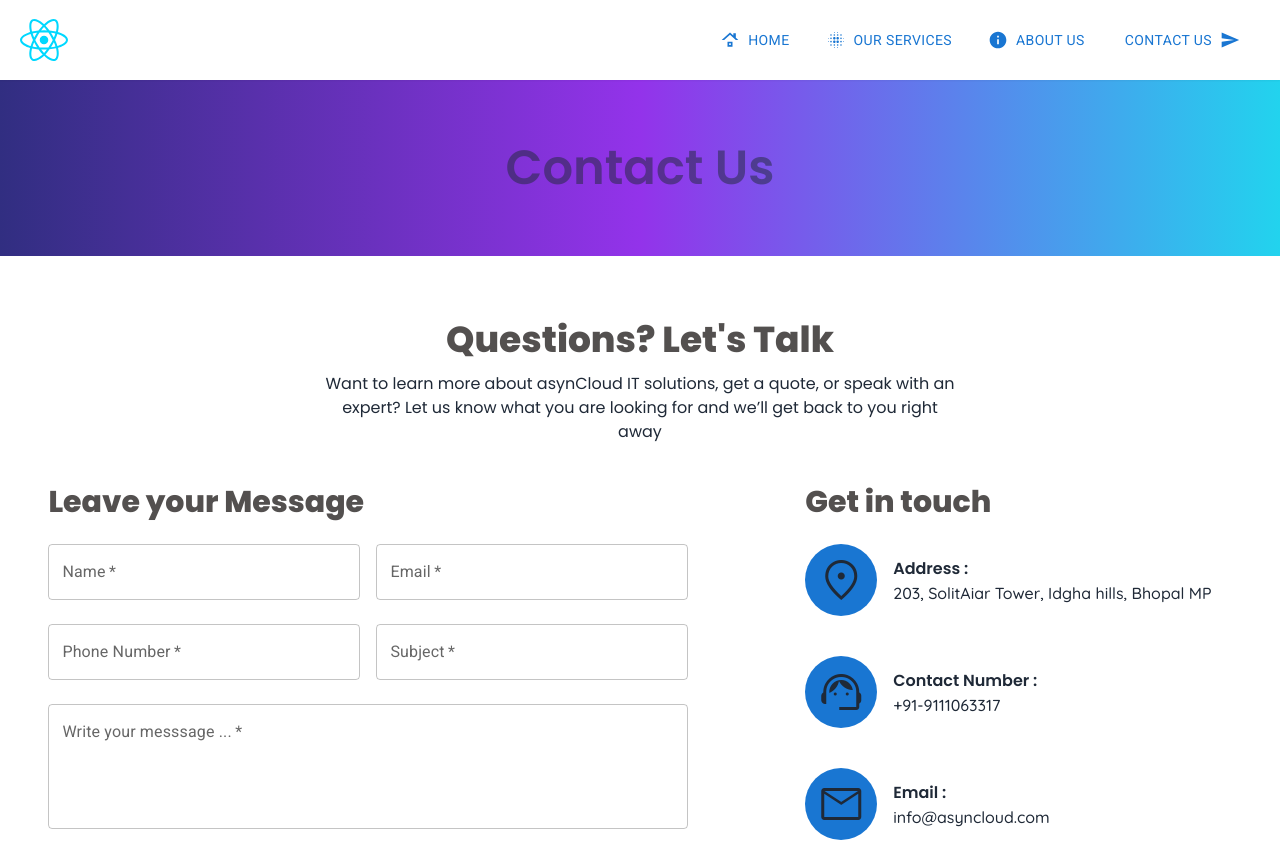
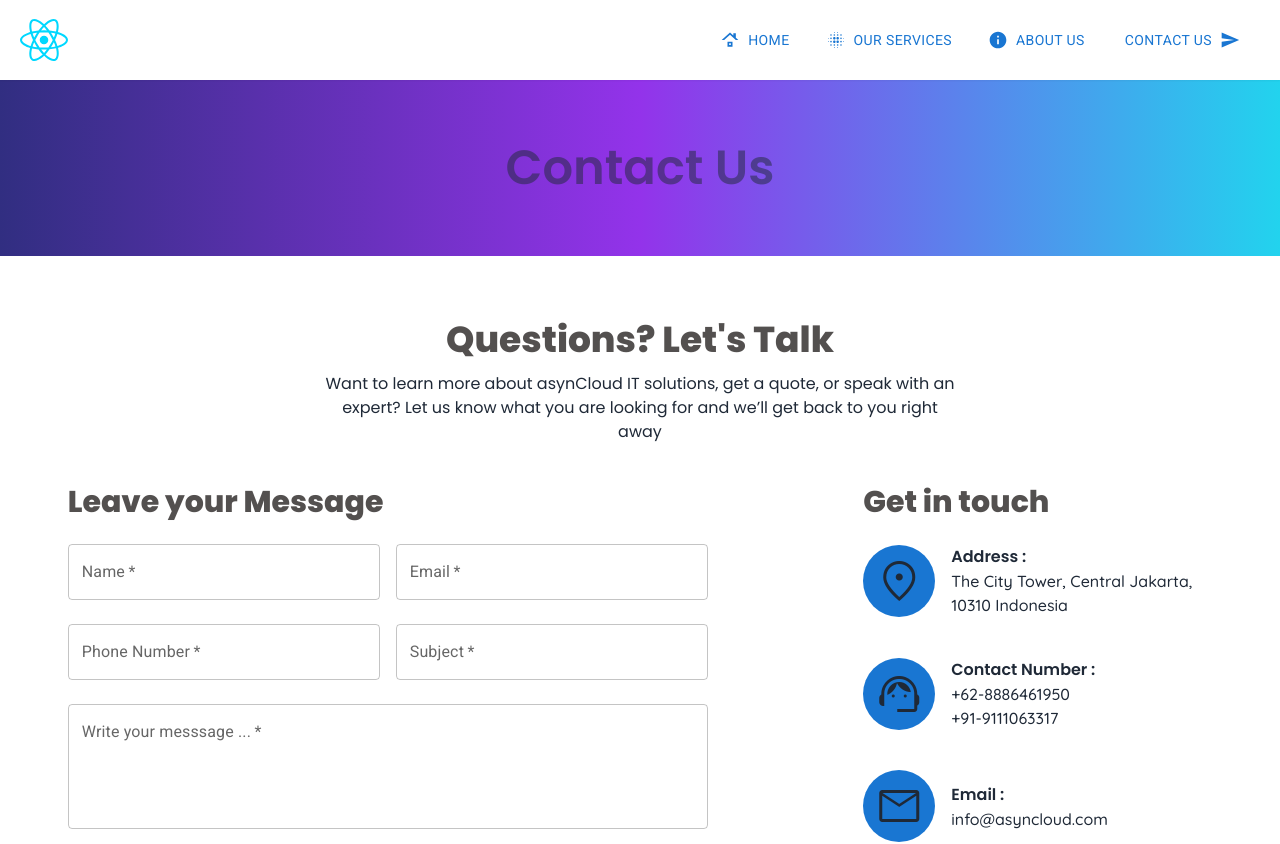
Before and after one commit to sohail9744/digitalMove, a React (Vite) app: page /contactus in a window 1280 px wide. Shown: the top 844 px of the page. Built offline with nearby package versions, Linux system fonts and the light colour scheme; a web font is replaced by a local one.

Commit message:
update contact info

```diff
--- a/src/components/ServiceandSupport/form.jsx
+++ b/src/components/ServiceandSupport/form.jsx
@@ -74,7 +74,8 @@ export default function ContactForm() {
                   Address :
                 </label>
                 <p className="font-quickSand font-medium">
-                  203, SolitAiar Tower, Idgha hills, Bhopal MP
+                  The City Tower, Central Jakarta,
+                  <br /> 10310 Indonesia
                 </p>
               </div>
             </div>
@@ -88,6 +89,7 @@ export default function ContactForm() {
                 <label className="font-popins font-semibold" htmlFor="">
                   Contact Number :
                 </label>
+                <p className="font-quickSand font-medium">+62-8886461950</p>
                 <p className="font-quickSand font-medium">+91-9111063317</p>
               </div>
             </div>
```
